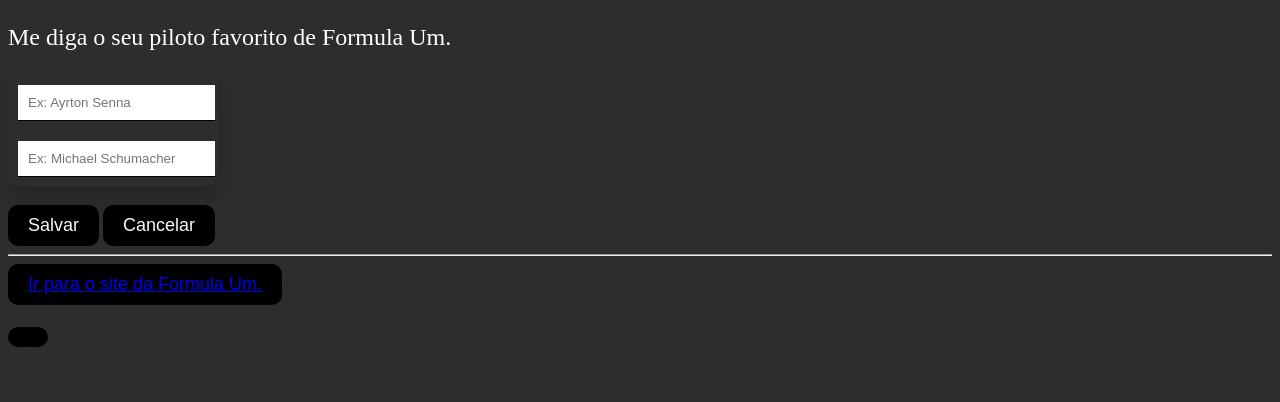
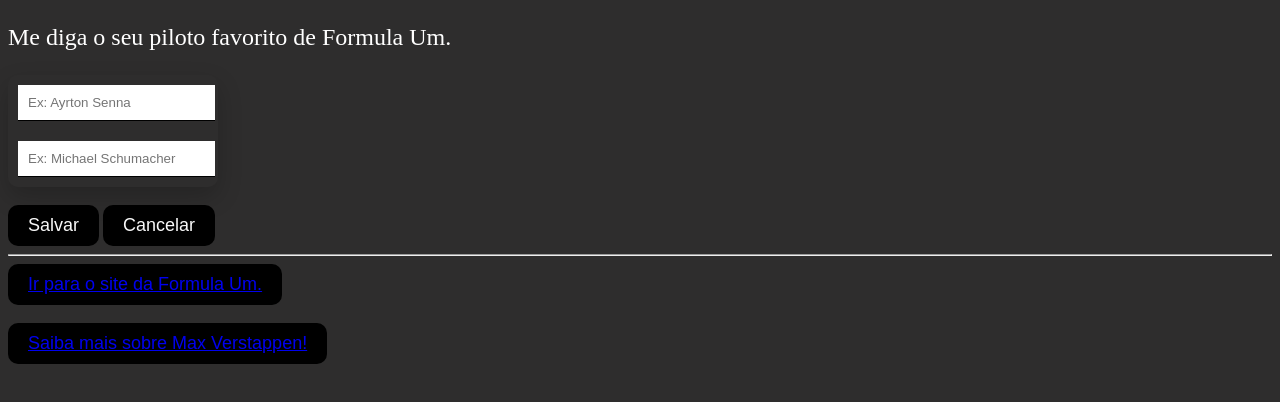
Before and after one commit to Henriquecl16/Entra21-2026-Henrique, a plain HTML site: page index.html in a window 1280 px wide. Drawn offline with Linux system fonts and the light colour scheme.

Commit message:
Adicionei um link de acesso

```diff
--- a/index.html
+++ b/index.html
@@ -64,7 +64,7 @@ body{
          <button class="Site"> <a href ="https://www.formula1.com/"  target="_blank">Ir para o site da Formula Um.</a></button>
          <br>
          <br>
-         <button><a href=""></a></button>
+         <button><a href="https://www.verstappen.com/" target="_blank"> Saiba mais sobre Max Verstappen!</a></button>
 
 
 
```
